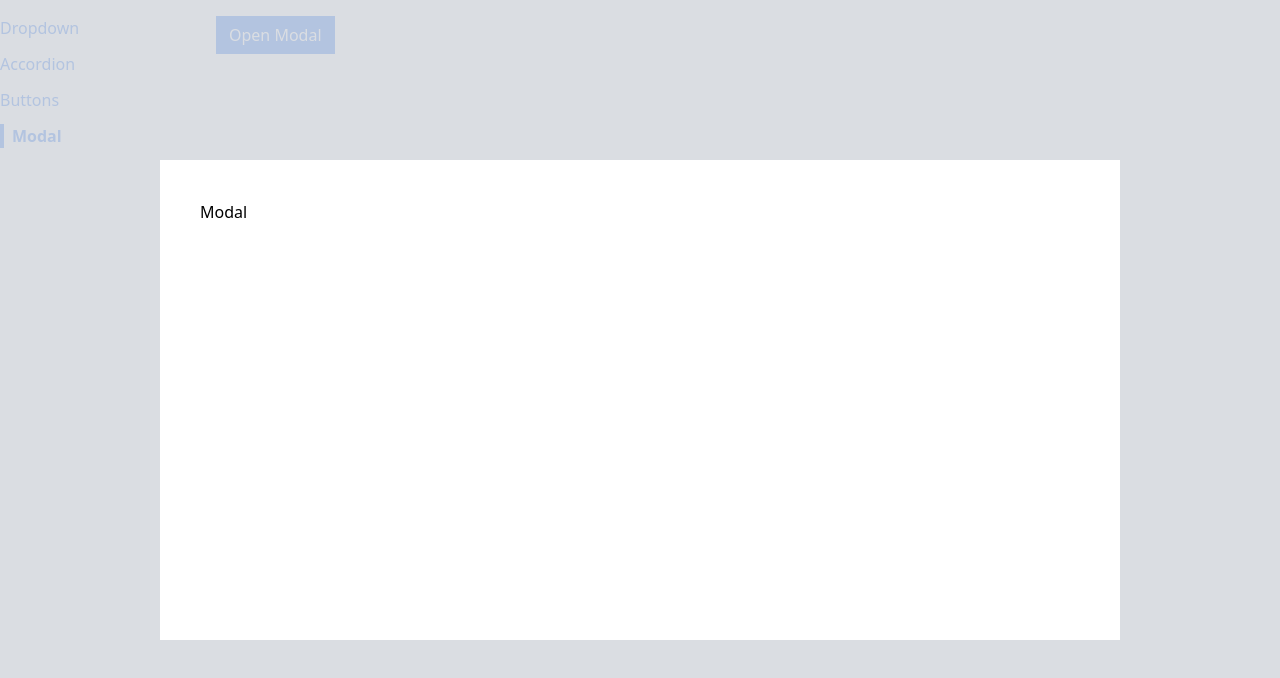
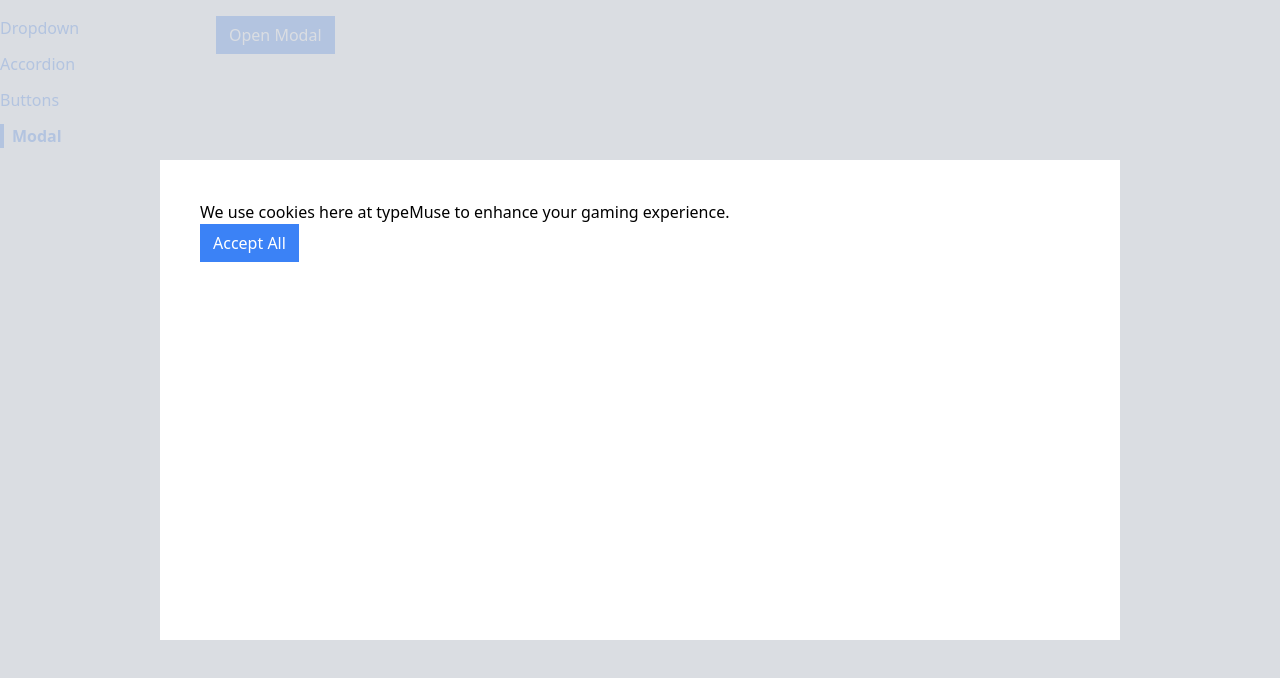
Before and after one commit to colson0x1/useponent, a React (Create React App) app: page /modal in a window 1280 px wide. Both pictures are taken after a click on the button "Open Modal". Shown: the top 678 px of the page. Built offline with nearby package versions, Linux system fonts and the light colour scheme.

Commit message:
customize the modal

```diff
--- a/src/components/Modal.jsx
+++ b/src/components/Modal.jsx
@@ -1,14 +1,19 @@
 import ReactDOM from 'react-dom';
 
-function Modal({ onClose }) {
+function Modal({ onClose, children, actionBar }) {
   return ReactDOM.createPortal(
     <div>
-      <div onClick={onClose} className="absolute inset-0 bg-gray-300 opacity-80"></div>
-      <div className="absolute inset-40 p-10 bg-white">Modal</div>
-    </div>
-    ,
+      <div
+        onClick={onClose}
+        className="absolute inset-0 bg-gray-300 opacity-80"
+      ></div>
+      <div className="absolute inset-40 p-10 bg-white">
+        {children}
+        {actionBar}
+      </div>
+    </div>,
     document.querySelector('.modal-container')
-  )
+  );
 }
 
 export default Modal;
--- a/src/pages/ModalPage.jsx
+++ b/src/pages/ModalPage.jsx
@@ -13,12 +13,25 @@
     setShowModal(false);
   };
 
+  const actionBar = (
+    <div>
+      <Button onClick={handleClose} primary>
+        Accept All
+      </Button>
+    </div>
+  );
+  const modal = (
+    <Modal onClose={handleClose} actionBar={actionBar}>
+      <p>We use cookies here at typeMuse to enhance your gaming experience.</p>
+    </Modal>
+  );
+
   return (
     <div>
       <Button onClick={handleClick} primary>
         Open Modal
       </Button>
-      {showModal && <Modal onClose={handleClose} />}
+      {showModal && modal}
     </div>
   );
 }
```
